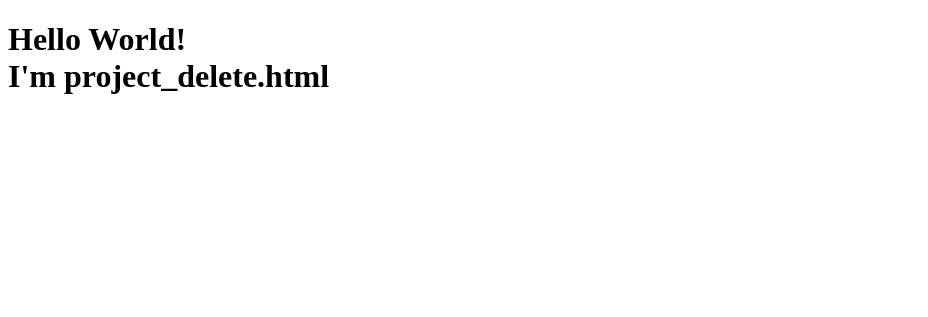
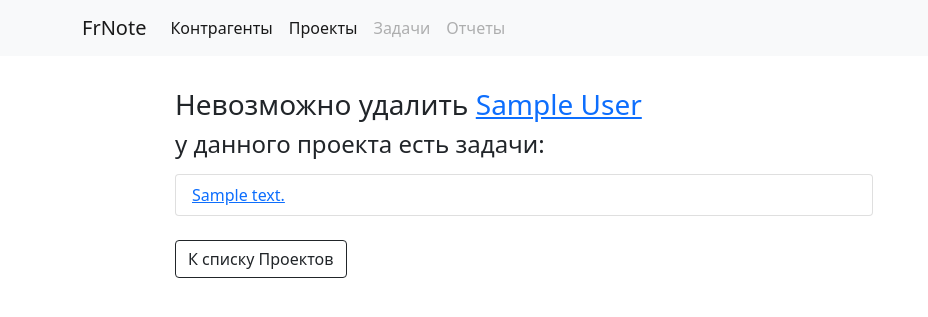
Before and after one commit to PancirDev/FNote, a Django app: page /customers/projects/1/delete/ in a window 1280 px wide. Shown: the top 317 px of the page, without its empty margins (0-928 px from the left). Run offline with Django 3.2, Linux system fonts and the light colour scheme; tables that the repository leaves empty hold one stand-in row (values such as "Sample post"); some libraries are stand-ins or nearby versions.

Commit message:
Project delete done

```diff
--- a/customers/templates/customers/project_delete.html
+++ b/customers/templates/customers/project_delete.html
@@ -1,11 +1,44 @@
-<!DOCTYPE html>
-<html lang="en">
-<head>
-    <meta charset="UTF-8">
-    <title>Title</title>
-</head>
-<body>
-<h1>Hello World!<br>
-I'm project_delete.html</h1>
-</body>
-</html>
+{% extends "base.html" %}
+{% load bootstrap_icons %}
+{% block title %}Удаление {{ object }}{% endblock %}
+{% block content %}
+<div class="col-9">
+    {% if object_list %}
+        <div class="mt-3">
+            <h3>Невозможно удалить
+                <a href="{% url 'customers:project_update' pk=object.pk %}">{{ object.name }}</a>
+            </h3>
+            <h4>у данного проекта есть задачи:</h4>
+        </div>
+        <div class="mt-3">
+            {% include 'advanced_forms/styled_list.html' with object_url='customers:project_update' %}
+        </div>
+    {% else %}
+        <div class="mt-3">
+            <h3>Вы уверены что хотите удалить
+                <a href="{% url 'customers:project_update' pk=object.pk %}">{{ object.name }}</a>
+                ?
+            </h3>
+        </div>
+    {% endif %}
+    <div class="row">
+        <div class="col-auto me-auto">
+            <div class="mt-4">
+                <a href="{% url 'customers:projects_list' %}">
+                    <button type="button" class="btn btn-outline-dark">К списку Проектов</button>
+                </a>
+            </div>
+        </div>
+        {% if not object_list %}
+            <div class="col-auto">
+                <form action="{{action}}" method="post"> {% csrf_token %}
+                    <div class="mt-4">
+                        <div class="form-group">
+                            <input class="btn btn-outline-danger" type="submit" value="Удалить">
+                        </div>
+                    </div>
+                </form>
+            </div>
+        {% endif %}
+    </div></div>
+{% endblock %}
--- a/customers/views.py
+++ b/customers/views.py
@@ -86,7 +86,8 @@ class ProjectUpdate(SuccessMessageMixin, UpdateView):
         context = super().get_context_data(**kwargs)
         # context['project_list'] = Project.objects.filter(customer=context['customer'])
         # context['project_list'] = context['customer'].project_set.all()
-        context['object_list'] = Task.objects.filter(project=context['project'])
+        # context['object_list'] = Task.objects.filter(project=context['project'])
+        context['object_list'] = context['project'].task_set.all()
         return context
 
 
@@ -100,7 +101,8 @@ class ProjectDelete(SuccessMessageMixin, DeleteView):
         context = super().get_context_data(**kwargs)
         # context['project_list'] = Project.objects.filter(customer=context['customer'])
         # context['project_list'] = context['customer'].project_set.all()
-        context['object_list'] = Task.objects.filter(project=context['project'])
+        # context['object_list'] = Task.objects.filter(project=context['project'])
+        context['object_list'] = context['project'].task_set.all()
         return context
 
 
```
